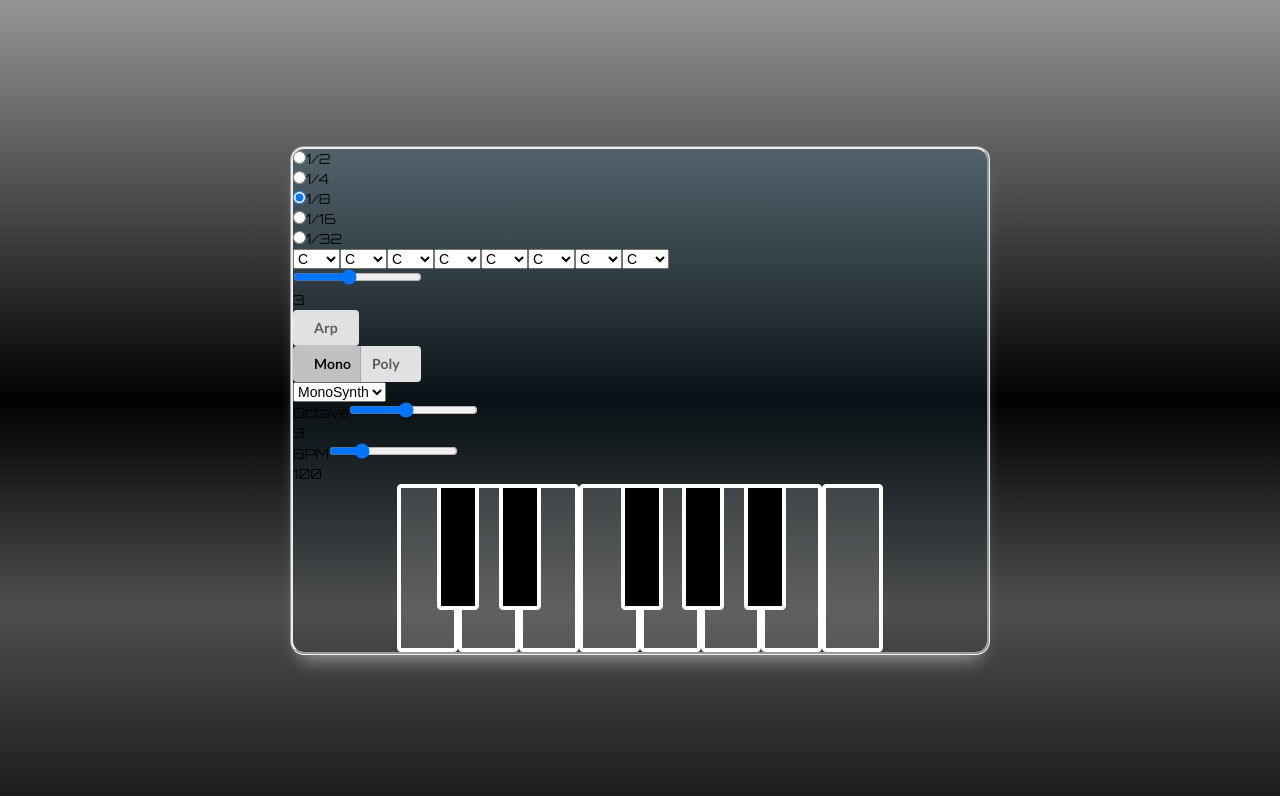
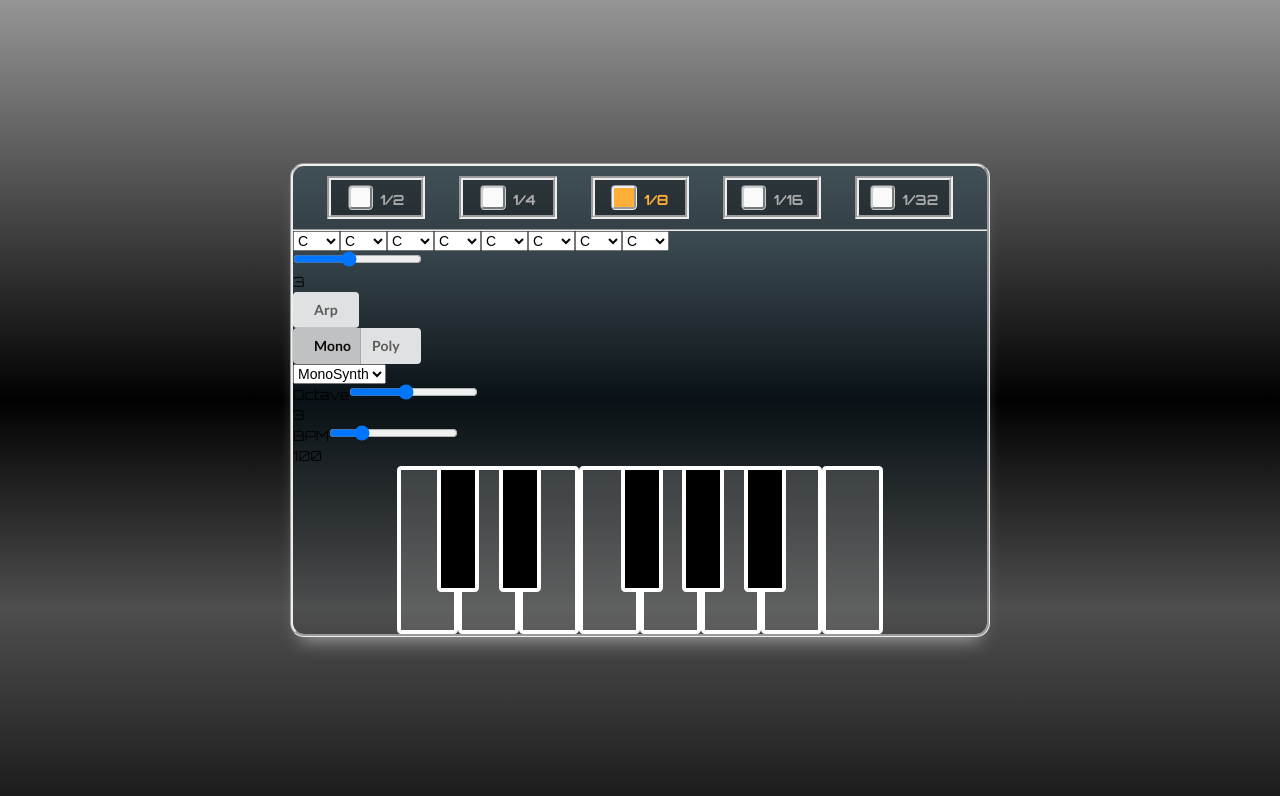
Before and after one commit to hoshikitsunoda/react-synth, a React (Create React App) app: page / in a window 1280 px wide. Shown: the top 796 px of the page. Built offline with nearby package versions, Linux system fonts and the light colour scheme.

Commit message:
finished NoteLength styling #13

```diff
--- a/src/components/ArpeggiatorNoteLength.js
+++ b/src/components/ArpeggiatorNoteLength.js
@@ -1,6 +1,51 @@
 import React, { Component } from 'react'
 
+import styled from 'styled-components'
+
 import { noteLengthValue } from '../constants/Constants'
+
+const LengthIndicatorBox = styled.div`
+  display: flex;
+  justify-content: space-evenly;
+  border-bottom: 2px groove;
+  padding: 10px 0;
+  background-color: rgba(0, 0, 0, 0.15);
+`
+const LengthIndicator = styled.div`
+  display: flex;
+  justify-content: center;
+  align-items: center;
+  padding: 5px 10px;
+  border: 4px groove;
+  width: 7rem;
+  background-color: rgba(0, 0, 0, 0.3);
+`
+
+const IndicatorLabel = styled.label`
+  color: #aaa;
+  font-weight: bold;
+  transition: 0.3s;
+  margin-top: 0.3rem;
+`
+
+const Indicator = styled.input`
+  margin-right: 0.5rem;
+  -webkit-appearance: none;
+  background-color: #fafafa;
+  border: 3px groove #cacece;
+  padding: 0.7rem;
+  border-radius: 0.3rem;
+  outline: none;
+
+  &:checked + ${IndicatorLabel} {
+    color: #ffaf37;
+  }
+
+  &:checked {
+    background-color: #ffaf37;
+    border: 3px groove;
+  }
+`
 
 class ArpeggiatorNoteLength extends Component {
   state = { noteLength: '' }
@@ -19,20 +64,23 @@ class ArpeggiatorNoteLength extends Component {
   render() {
     const noteLengthList = noteLengthValue.map((value, index) => {
       return (
-        <div key={index}>
-          <input
+        <LengthIndicator key={index}>
+          <Indicator
             onChange={this.handleSelectChange}
             name="note-length"
             type="radio"
             value={value}
             defaultChecked={value === '8n' ? 'defaultChecked' : ''}
           />
-          <label htmlFor={value}>{`1/${value.slice(0, -1)}`}</label>
-        </div>
+          <IndicatorLabel htmlFor={value}>{`1/${value.slice(
+            0,
+            -1
+          )}`}</IndicatorLabel>
+        </LengthIndicator>
       )
     })
 
-    return <div>{noteLengthList}</div>
+    return <LengthIndicatorBox>{noteLengthList}</LengthIndicatorBox>
   }
 }
 
```
